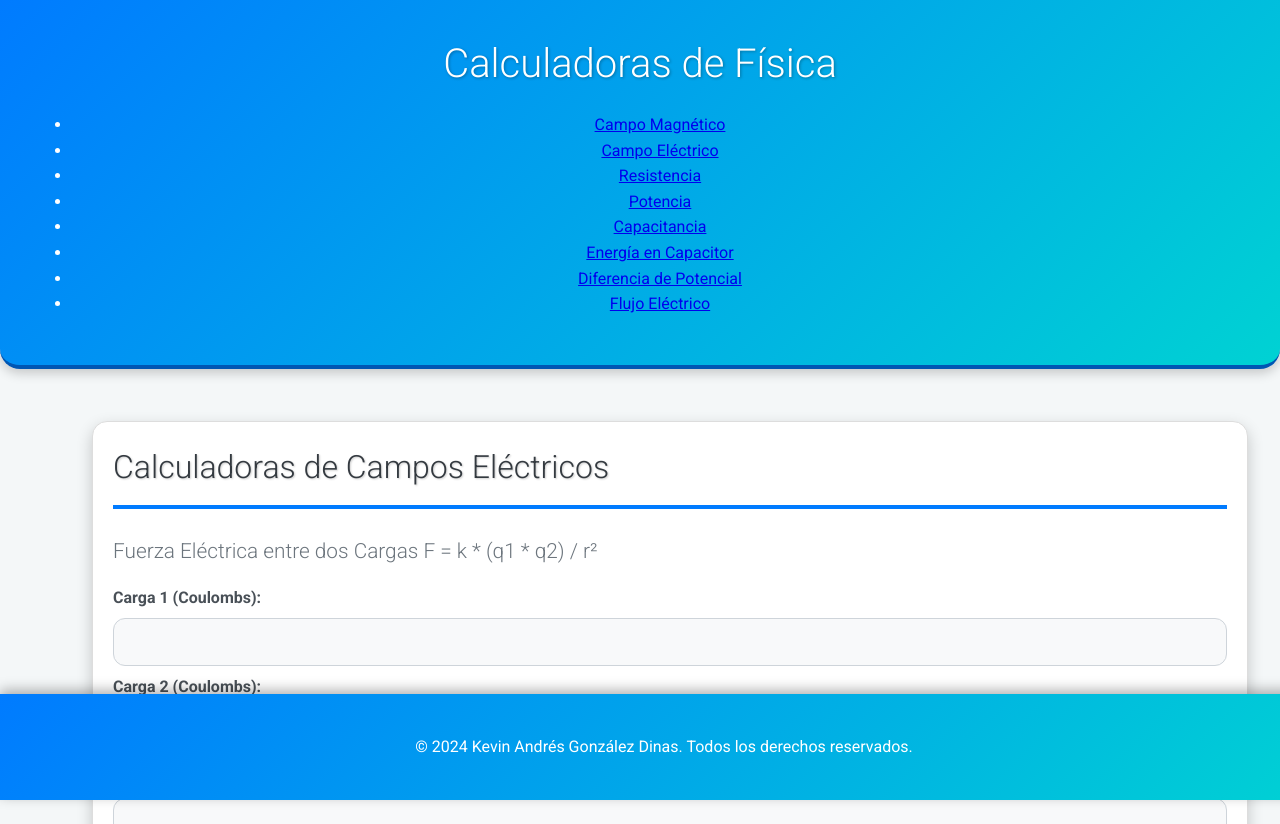
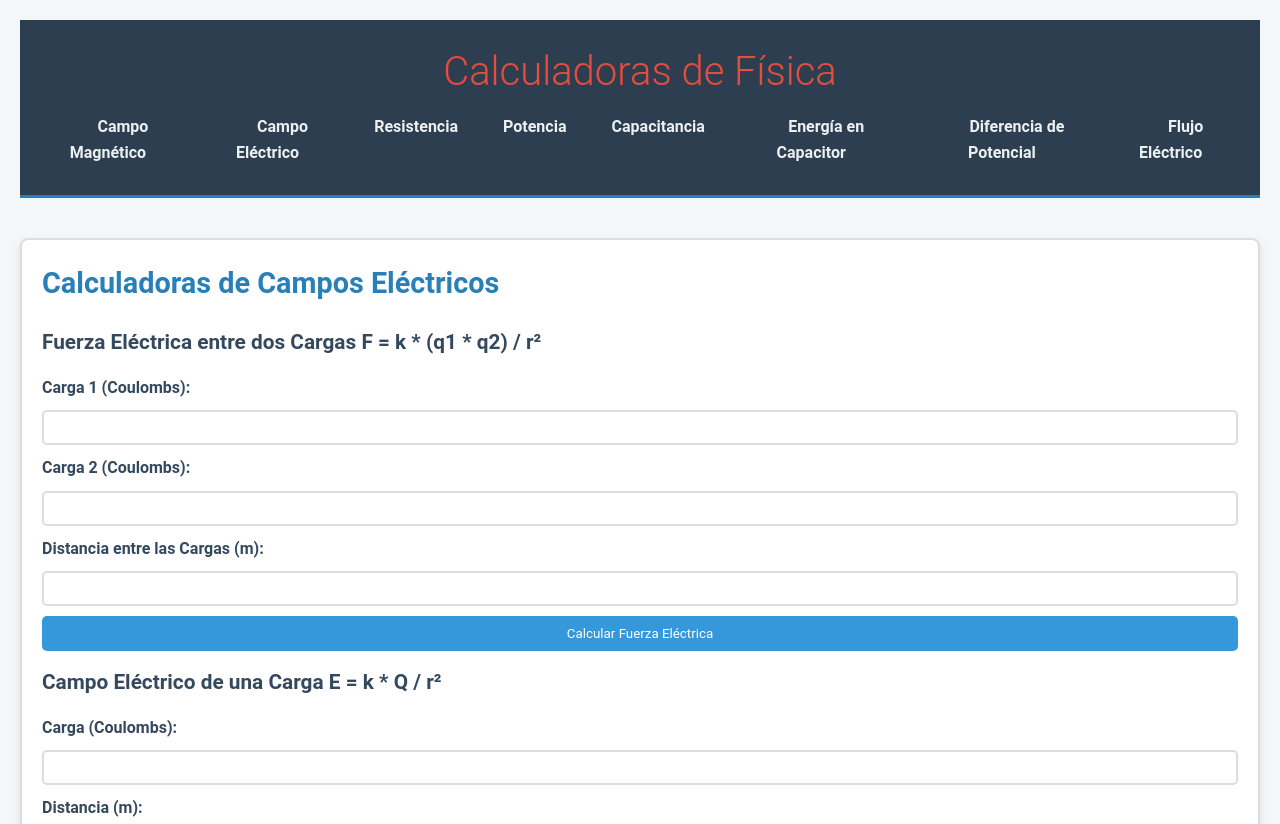
Before and after one commit to Andrewgo12/Calculadora-Fisica, a plain HTML site: page index.html in a window 1280 px wide. Shown: the top 824 px of the page. Drawn offline with Linux system fonts and the light colour scheme.

Commit message:
Update styles.css

```diff
--- a/styles.css
+++ b/styles.css
@@ -1,265 +1,138 @@
-/* Fuente principal */
-@import url('https://fonts.googleapis.com/css2?family=Roboto:wght@300;400;700&display=swap');
+/* Configuración general */
+* {
+    margin: 0;
+    padding: 0;
+    box-sizing: border-box;
+    font-family: 'Roboto', sans-serif;
+}
 
 body {
-    font-family: 'Roboto', sans-serif;
+    background-color: #f4f7fa;
+    color: #333;
+    font-size: 16px;
     line-height: 1.6;
-    margin: 0;
-    padding: 0;
-    background-color: #f4f7f8;
-    color: #333;
+    padding: 20px;
 }
 
-/* Encabezado */
 header {
-    background: linear-gradient(135deg, #007bff, #00d2d3);
-    color: #fff;
-    padding: 2rem;
     text-align: center;
-    box-shadow: 0 4px 12px rgba(0, 0, 0, 0.2);
-    position: relative;
-    border-bottom: 4px solid #0056b3;
-    border-radius: 0 0 20px 20px;
+    padding: 20px;
+    background-color: #2c3e50;
+    color: white;
+    border-bottom: 3px solid #2980b9;
 }
 
 header h1 {
-    margin: 0;
-    font-size: 2.5rem; /* Título más pequeño */
-    font-weight: 300; /* Título más delgado */
-    text-shadow: 1px 1px 3px rgba(0, 0, 0, 0.3);
+    font-size: 2.5em;
+    font-weight: 300;
+    color: #e74c3c;
 }
 
-header button {
-    position: absolute;
-    left: 20px;
-    top: 1rem;
-    background: #ff5722;
-    color: #fff;
-    border: none;
-    padding: 1rem 2rem;
-    border-radius: 12px;
-    cursor: pointer;
-    font-size: 1.2rem;
-    transition: background-color 0.3s, transform 0.2s, box-shadow 0.3s;
-    box-shadow: 0 4px 8px rgba(0, 0, 0, 0.2);
+/* Menú de navegación */
+nav ul {
+    list-style: none;
+    display: flex;
+    justify-content: center;
+    gap: 15px;
+    padding: 10px 0;
 }
 
-header button:hover {
-    background: #e64a19;
-    transform: scale(1.05);
-    box-shadow: 0 6px 16px rgba(0, 0, 0, 0.3);
+nav ul li a {
+    text-decoration: none;
+    color: #ecf0f1;
+    font-weight: bold;
+    padding: 10px 15px;
+    border-radius: 5px;
+    transition: background 0.3s ease, transform 0.3s ease;
 }
 
-/* Menú Lateral */
-#side-menu {
-    position: fixed;
-    top: 0;
-    left: -250px; /* Oculto inicialmente */
-    width: 250px;
-    height: 100%;
-    background-color: #212529;
-    color: #fff;
-    overflow-y: auto;
-    transition: left 0.4s ease;
-    z-index: 1000;
-    padding: 1.5rem;
-    box-shadow: 4px 0 12px rgba(0, 0, 0, 0.3);
-    border-radius: 0 20px 20px 0;
+nav ul li a:hover {
+    background-color: #e74c3c;
+    color: white;
+    transform: scale(1.1);
 }
 
-#side-menu.active {
-    left: 0; /* Visible cuando se activa */
-}
-
-#side-menu ul {
-    list-style: none;
-    padding: 0;
-    margin: 0;
-}
-
-#side-menu li {
-    padding: 1rem;
-    border-bottom: 1px solid #343a40;
-    transition: background-color 0.3s, color 0.3s;
-    cursor: pointer;
-}
-
-#side-menu li:hover {
-    background-color: #343a40;
-}
-
-#side-menu li a {
-    color: #fff;
-    text-decoration: none;
-    display: block;
-    font-size: 1.2rem;
-}
-
-/* Ajuste del contenido principal cuando el menú está activo */
-main {
-    padding: 2rem;
-    transition: margin-left 0.4s ease;
-}
-
-#side-menu.active ~ main {
-    margin-left: 250px;
-}
-
-/* Estilos de las secciones */
+/* Estilo de secciones */
 section {
-    margin: 2rem auto;
-    padding: 2rem;
+    margin: 40px 0;
+    padding: 20px;
     background-color: #fff;
-    border-radius: 15px;
-    border: 1px solid #ddd;
-    box-shadow: 0 6px 16px rgba(0, 0, 0, 0.2);
-    transition: background-color 0.3s, box-shadow 0.3s, transform 0.3s;
-    max-width: calc(100% - 60px);
-    margin-left: 60px;
-}
-
-section:hover {
-    background-color: #f8f9fa;
-    box-shadow: 0 8px 24px rgba(0, 0, 0, 0.3);
-    transform: translateY(-5px);
+    border: 2px solid #ddd;
+    border-radius: 8px;
+    box-shadow: 0 4px 8px rgba(0, 0, 0, 0.1);
 }
 
 section h2 {
-    margin-top: 0;
-    color: #343a40;
-    font-size: 2rem; /* Título más pequeño */
-    font-weight: 300; /* Título más delgado */
-    border-bottom: 4px solid #007bff;
-    padding-bottom: 0.75rem;
-    text-shadow: 1px 1px 2px rgba(0, 0, 0, 0.2);
+    color: #2980b9;
+    font-size: 1.8em;
+    margin-bottom: 20px;
 }
 
 section h3 {
-    margin: 1rem 0;
-    color: #6c757d;
-    font-size: 1.3rem; /* Título más pequeño */
-    font-weight: 300; /* Título más delgado */
+    font-size: 1.3em;
+    color: #34495e;
+    margin: 15px 0;
 }
 
-/* Estilos de los formularios */
-form label {
-    display: block;
-    margin-top: 0.5rem;
-    font-weight: bold;
-    color: #495057;
+/* Botones */
+button {
+    background-color: #3498db;
+    color: white;
+    border: none;
+    border-radius: 5px;
+    padding: 10px 20px;
+    cursor: pointer;
+    transition: background 0.3s ease, box-shadow 0.3s ease;
 }
 
-form input {
-    width: 100%;
-    padding: 0.75rem;
-    margin-top: 0.5rem;
-    border: 1px solid #ced4da;
-    border-radius: 12px;
-    box-sizing: border-box;
-    font-size: 1.2rem;
-    transition: border-color 0.3s, box-shadow 0.3s;
-    background-color: #f8f9fa;
+button:hover {
+    background-color: #2980b9;
+    box-shadow: 0px 4px 8px rgba(0, 0, 0, 0.2);
 }
 
-form input:focus {
-    border-color: #007bff;
-    box-shadow: 0 0 8px rgba(0, 123, 255, 0.3);
+/* Formularios */
+form {
+    display: grid;
+    gap: 10px;
+    margin: 15px 0;
+}
+
+form label {
+    font-weight: bold;
+    color: #34495e;
+}
+
+form input[type="number"], form input[type="text"] {
+    padding: 8px;
+    border: 2px solid #ddd;
+    border-radius: 5px;
+    transition: border-color 0.3s ease;
+}
+
+form input[type="number"]:focus, form input[type="text"]:focus {
+    border-color: #3498db;
     outline: none;
 }
 
-/* Estilos de los botones */
-button {
-    margin-top: 1rem;
-    padding: 0.75rem 1.5rem;
-    background-color: #007bff;
-    color: #fff;
-    border: none;
-    border-radius: 12px;
-    cursor: pointer;
-    font-size: 1.2rem;
-    transition: background-color 0.3s, transform 0.2s, box-shadow 0.3s;
-    box-shadow: 0 4px 8px rgba(0, 0, 0, 0.2);
+/* Resultados */
+p[id^="resultado"] {
+    font-style: italic;
+    color: #27ae60;
+    margin-top: 10px;
 }
 
-button:hover {
-    background-color: #0056b3;
-    transform: scale(1.05);
-    box-shadow: 0 6px 16px rgba(0, 0, 0, 0.3);
+/* Animaciones de entrada */
+section {
+    animation: fadeIn 0.7s ease-out;
 }
 
-/* Estilos del pie de página */
-footer {
-    background: linear-gradient(135deg, #007bff, #00d2d3);
-    color: #fff;
-    text-align: center;
-    padding: 1.5rem;
-    position: fixed;
-    width: 100%;
-    bottom: 0;
-    box-shadow: 0 -4px 12px rgba(0, 0, 0, 0.3);
-}
-
-/* Estilos específicos para secciones de campos magnéticos y eléctricos */
-#campos-magneticos, #campos-electricos, #electricidad {
-    margin: 20px auto;
-    padding: 20px;
-    background-color: #fff;
-    border-radius: 15px;
-    border: 1px solid #ddd;
-    box-shadow: 0 6px 16px rgba(0, 0, 0, 0.2);
-    max-width: calc(100% - 60px);
-    margin-left: 60px;
-}
-
-/* Contenedor de la galería de imágenes */
-.image-gallery {
-    display: grid;
-    grid-template-columns: repeat(auto-fill, minmax(150px, 1fr));
-    gap: 20px;
-    padding: 20px;
-}
-
-.image-item {
-    position: relative;
-    width: 150px; /* Ajusta el tamaño de las imágenes */
-    height: auto;
-    border-radius: 10px;
-    overflow: hidden;
-    box-shadow: 0 4px 8px rgba(0, 0, 0, 0.2);
-    transition: transform 0.3s, box-shadow 0.3s;
-}
-
-.image-item img {
-    display: block;
-    width: 100%;
-    height: auto;
-}
-
-.image-item:hover {
-    transform: scale(1.1);
-    box-shadow: 0 6px 16px rgba(0, 0, 0, 0.3);
-}
-
-/* Adaptaciones para dispositivos móviles */
-@media (max-width: 600px) {
-    #side-menu {
-        width: 200px;
+@keyframes fadeIn {
+    from {
+        opacity: 0;
+        transform: translateY(20px);
     }
-
-    #side-menu.active {
-        left: 0;
-        transform: translateX(0);
-    }
-
-    #side-menu ul {
-        padding: 0;
-    }
-
-    #side-menu li {
-        font-size: 1rem;
-    }
-
-    .image-item {
-        width: 100px; /* Ajusta el tamaño de las imágenes en móviles */
+    to {
+        opacity: 1;
+        transform: translateY(0);
     }
 }
```
